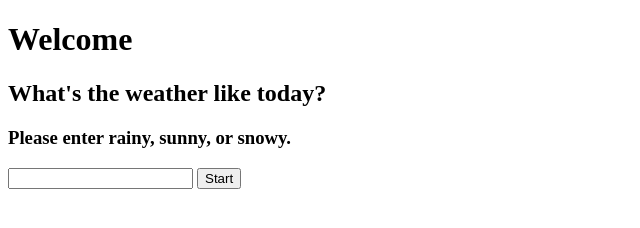
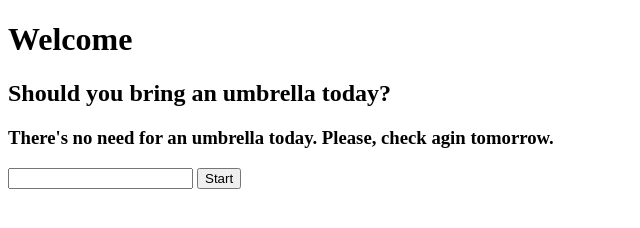
Before and after one commit to MichaelOppong/rainyday2, a plain HTML site: page index.html in a window 1280 px wide. Both pictures are taken after a click on the button "Start". Shown: the whole page, without its empty margins (0-640 px from the left). Drawn offline with nearby package versions, Linux system fonts and the light colour scheme.

Commit message:
only two choices

```diff
--- a/index.html
+++ b/index.html
@@ -7,8 +7,8 @@
     </head>
     <body>
         <h1>Welcome</h1>
-        <h2>What's the weather like today?</h2>
-        <h3> Please, enter rainy, sunny, or snowy into the input box to begin.</h3>
+        <h2>Should you bring an umbrella today?</h2>
+        <h3> What is the weather like today? Please, enter rainy or sunny into the input box to begin.</h3>
        <input>
         <button> Start</button>
         <script src="script.js"></script>
--- a/script.js
+++ b/script.js
@@ -1 +1,10 @@
-var _0x6415=["\x76\x61\x6C","\x69\x6E\x70\x75\x74","\x72\x61\x69\x6E\x79","\x44\x6F\x6E\x27\x74\x20\x66\x6F\x72\x67\x65\x74\x20\x79\x6F\x75\x72\x20\x75\x6D\x62\x72\x65\x6C\x6C\x61\x20\x61\x6E\x64\x20\x72\x61\x69\x6E\x62\x6F\x6F\x74\x73\x2E","\x68\x74\x6D\x6C","\x68\x33","\x73\x6E\x6F\x77\x79","\x44\x6F\x6E\x27\x74\x20\x66\x6F\x72\x67\x65\x74\x20\x74\x6F\x20\x62\x75\x6E\x64\x6C\x65\x20\x75\x70\x2E\x20\x49\x74\x27\x73\x20\x67\x6F\x69\x6E\x67\x20\x74\x6F\x20\x62\x65\x20\x63\x6F\x6C\x64","\x73\x75\x6E\x6E\x79","\x4D\x61\x6B\x65\x20\x73\x75\x72\x65\x20\x74\x6F\x20\x73\x74\x61\x79\x20\x68\x79\x64\x72\x61\x74\x65\x64\x2E\x20\x49\x74\x27\x73\x20\x67\x6F\x69\x6E\x67\x20\x74\x6F\x20\x62\x65\x20\x61\x20\x68\x6F\x74\x20\x64\x61\x79\x2E","\x50\x6C\x65\x61\x73\x65\x20\x65\x6E\x74\x65\x72\x20\x72\x61\x69\x6E\x79\x2C\x20\x73\x75\x6E\x6E\x79\x2C\x20\x6F\x72\x20\x73\x6E\x6F\x77\x79\x2E","\x63\x6C\x69\x63\x6B","\x62\x75\x74\x74\x6F\x6E"];$(_0x6415[12])[_0x6415[11]](function(){var _0x9672x1=$(_0x6415[1])[_0x6415[0]]();if(_0x9672x1=== _0x6415[2]){$(_0x6415[5])[_0x6415[4]](_0x6415[3])}else {if(_0x9672x1=== _0x6415[6]){$(_0x6415[5])[_0x6415[4]](_0x6415[7])}else {if(_0x9672x1=== _0x6415[8]){$(_0x6415[5])[_0x6415[4]](_0x6415[9])}else {$(_0x6415[5])[_0x6415[4]](_0x6415[10])}}}})
+var umbrella ="rainy"
+
+$("button").click(function(){
+    if($("input").val()===umbrella) {
+   $("h3").html("Don't forget to bring an umbrella");
+
+  } else
+   $("h3").html("There's no need for an umbrella today. Please, check agin tomorrow.");
+
+});
```
